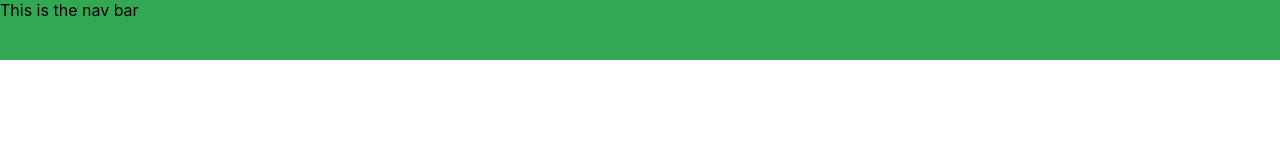
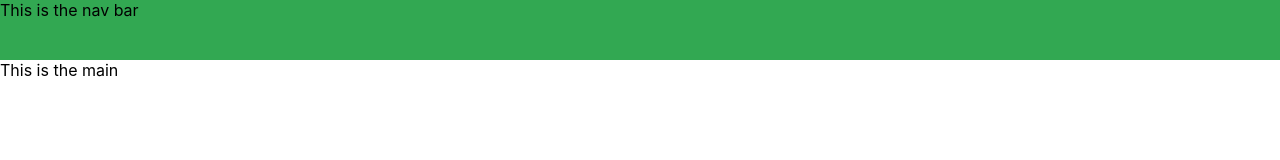
Before and after one commit to OfficialPhilcomm/dnd-assets, a React (Create React App) app: page / in a window 1280 px wide. Shown: the top 160 px of the page. Built offline with nearby package versions, Linux system fonts and the light colour scheme.

Commit message:
Add index main

```diff
--- a/src/App.js
+++ b/src/App.js
@@ -1,11 +1,13 @@
 import React from "react";
 import "./App.css";
+import IndexMain from "./components/index_main/IndexMain";
 import Nav from "./components/nav/Nav";
 
 function App() {
   return (
     <div className="App">
       <Nav />
+      <IndexMain />
     </div>
   );
 }
--- /dev/null
+++ b/src/components/index_main/IndexMain.js
@@ -0,0 +1,8 @@
+import React, { Component } from "react";
+import "./index-main.css";
+
+export default class IndexMain extends Component {
+  render() {
+    return <main>This is the main</main>;
+  }
+}
```
Also changed, not shown: src/components/index_main/index-main.css (added).
